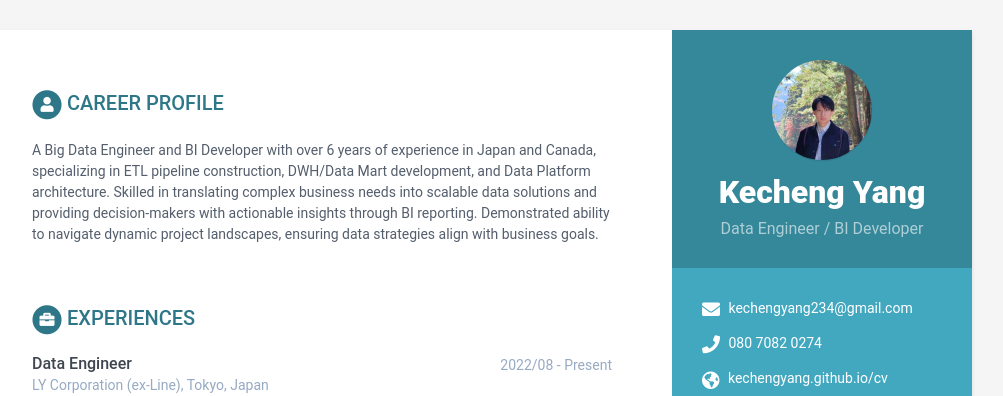
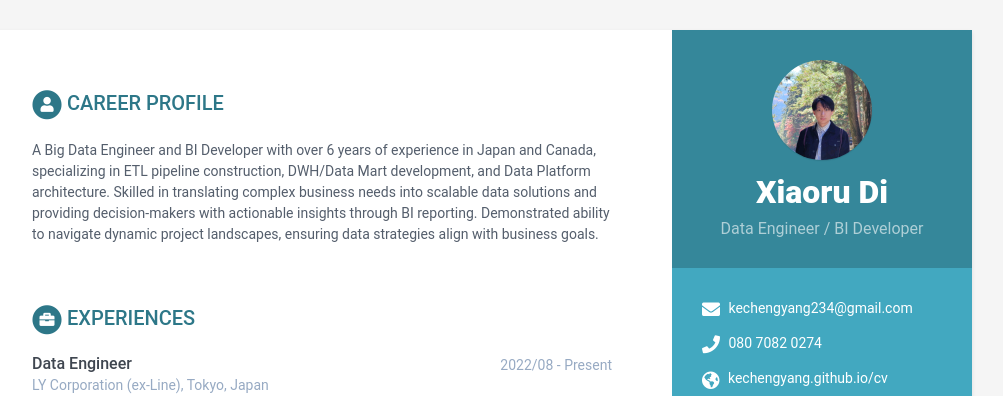
Before and after one commit to kechengyang/cv, a Jekyll site: the page built from index.html, in a window 1280 px wide. Shown: the top 396 px of the page, without its empty margins (168-1171 px from the left). Built offline with Jekyll 4.4.1, drawn with Linux system fonts in a browser that asks for light colours.

Commit message:
Update data.yml

```diff
--- a/_data/data.yml
+++ b/_data/data.yml
@@ -8,7 +8,7 @@ sidebar:
   education: True # set to False if you want education in main section instead of in sidebar
 
   # Profile information
-  name: Kecheng Yang
+  name: Xiaoru Di
   tagline: Data Engineer / BI Developer
   avatar: photo.jpg #place a 100x100 picture inside /assets/images/ folder and provide the name of the file below
 
```
